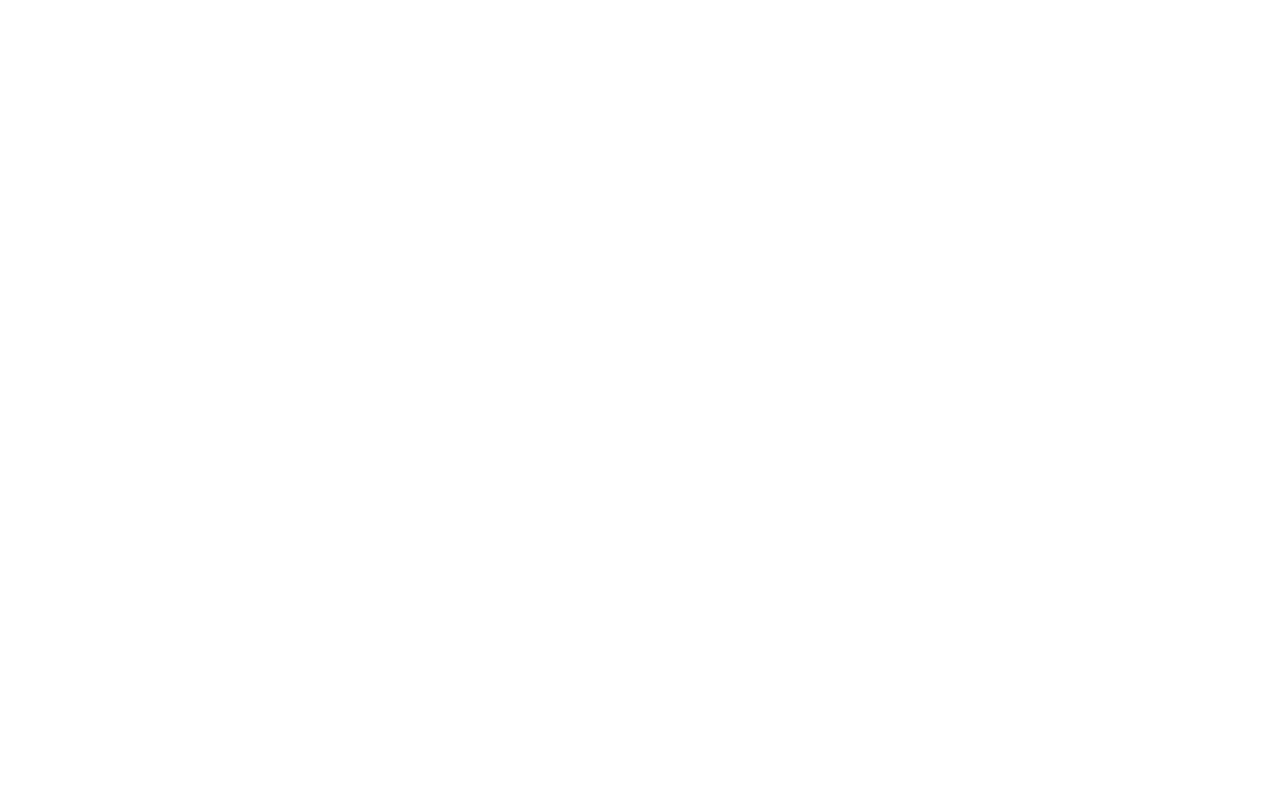
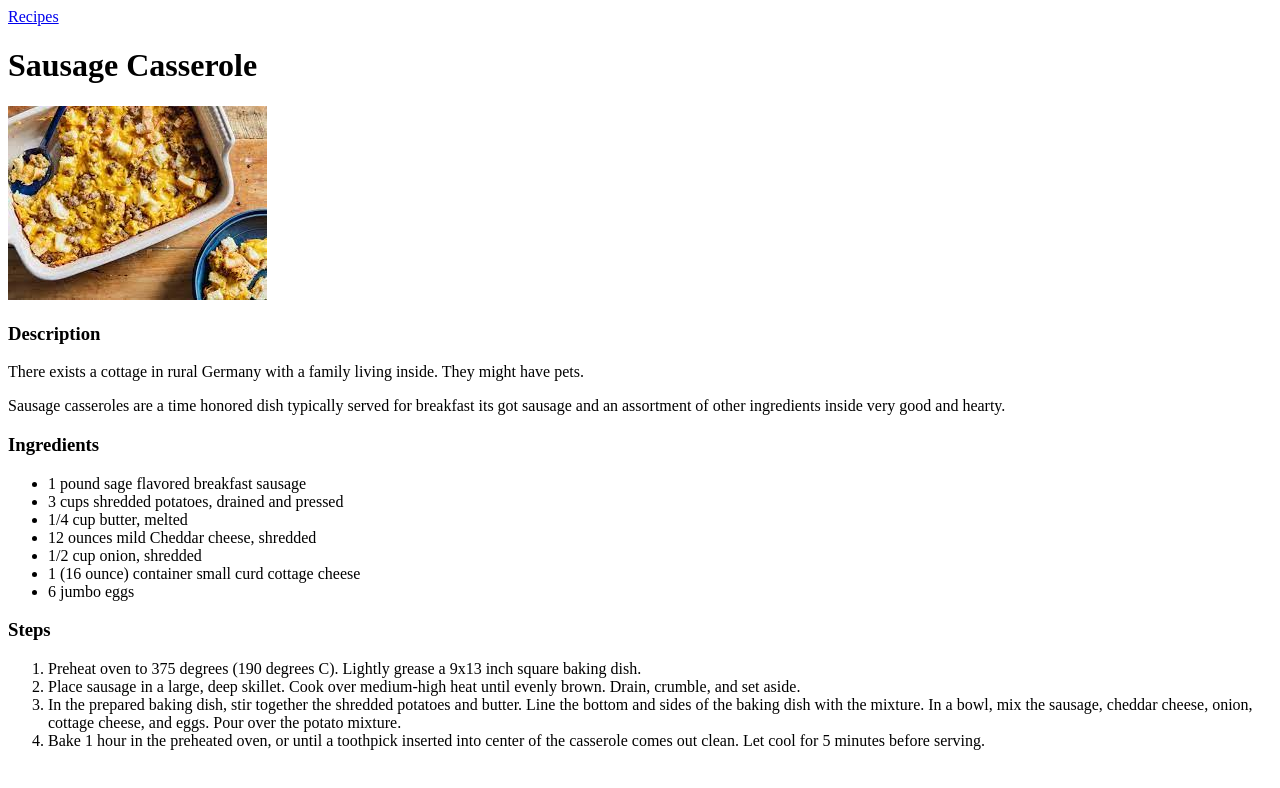
Before and after one commit to brycerobinsn/odinrecipes, a plain HTML site: page recipes/sausagecasserole.html in a window 1280 px wide. Drawn offline with Linux system fonts and the light colour scheme.

Commit message:
added recipe pictures, sausage casserole recipe

```diff
--- a/recipes/sausagecasserole.html
+++ b/recipes/sausagecasserole.html
@@ -4,4 +4,30 @@
         <meta charset="UTF-8">
         <title>Sausage Casserole</title>
     </head>
+    <body>
+        <a href="../index.html">Recipes</a>
+        <h1>Sausage Casserole</h1>
+        <img src="../images/sausagecass.jpeg">
+        <h3>Description</h3>
+        <p>There exists a cottage in rural Germany with a family living inside. They might have pets.</p>
+        <p>Sausage casseroles are a time honored dish typically served for breakfast its got sausage and an assortment of other ingredients inside very good and hearty.</p>
+        <h3>Ingredients</h3>
+        <ul>
+            <li>1 pound sage flavored breakfast sausage</li>
+            <li> 3 cups shredded potatoes, drained and pressed</li>
+            <li> 1/4 cup butter, melted</li>
+            <li> 12 ounces mild Cheddar cheese, shredded</li>
+            <li> 1/2 cup onion, shredded</li>
+            <li> 1 (16 ounce) container small curd cottage cheese</li>
+            <li> 6 jumbo eggs</li>
+        </ul>
+        <h3>Steps</h3>
+        <ol>
+            <li>Preheat oven to 375 degrees (190 degrees C). Lightly grease a 9x13 inch square baking dish.</li>
+            <li>Place sausage in a large, deep skillet. Cook over medium-high heat until evenly brown. Drain, crumble, and set aside.</li>
+            <li>In the prepared baking dish, stir together the shredded potatoes and butter. Line the bottom and sides of the baking dish with the mixture. In a bowl, mix the sausage, cheddar cheese, onion, cottage cheese, and eggs. Pour over the potato mixture.</li>
+            <li>Bake 1 hour in the preheated oven, or until a toothpick inserted into center of the casserole comes out clean. Let cool for 5 minutes before serving.</li>
+        </ol>
+
+    </body>
 </html>
```
Also changed, not shown: index.html (added, +14 -0 lines), images/sausagecass.jpeg (added).
